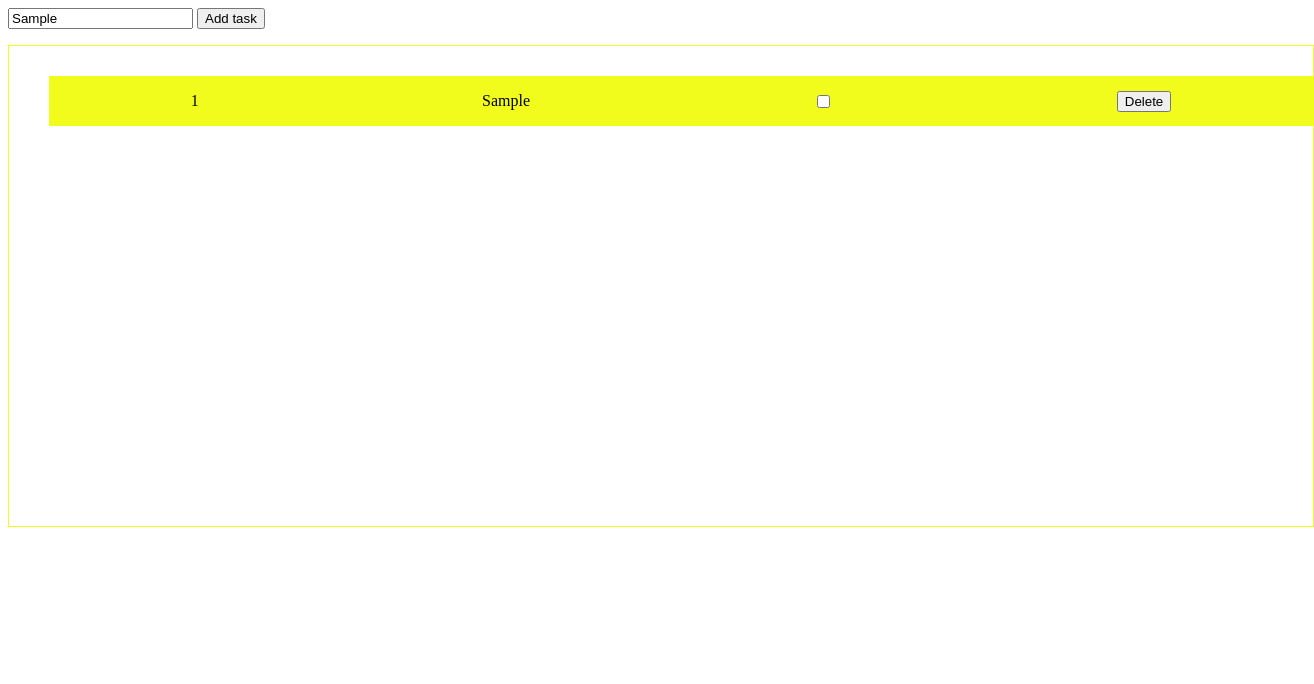
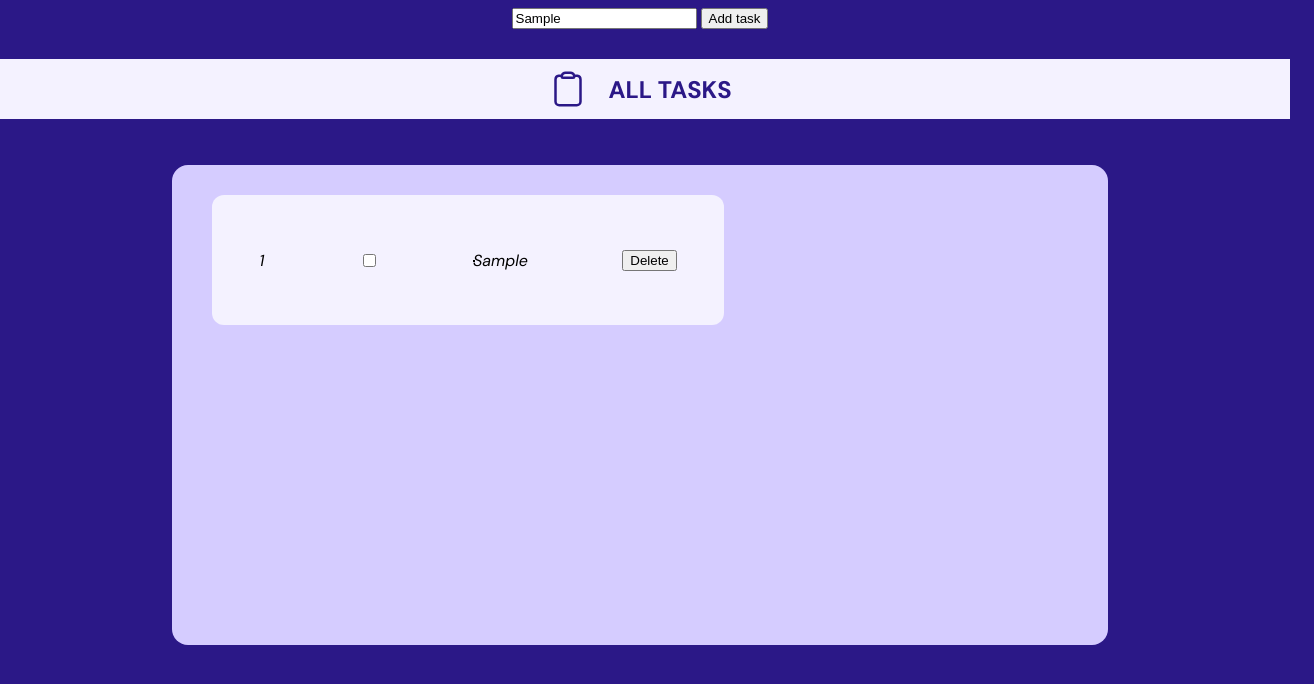
Before and after one commit to RadMaxim/Les3, a plain HTML site: page Les5Robo/index.html in a window 1280 px wide. Both pictures are taken after typing "Sample" into the empty fields and a click on the button "Add task". Shown: the whole page, 1314 px wide, since content can reach past the window. Drawn offline with Linux system fonts and the light colour scheme.

```diff
--- a/Les5Robo/index.html
+++ b/Les5Robo/index.html
@@ -16,7 +16,16 @@
             <input type="text" id="task_text" placeholder="Please, enter any task here">
             <button id="add">Add task</button>
         </section>
+        <div class="header_tasks">
+                    <img src="./icons/Icon.svg" alt="">
+                   <h2>All tasks</h2>
+                </div>
             <ul id="tasks">
+
+
+               <div class="empty">
+                <p>Empty</p>
+               </div>
 
             </ul>
     </main>
--- a/Les5Robo/index.js
+++ b/Les5Robo/index.js
@@ -23,8 +23,8 @@
         for (let index = 0; index < arr.length; index++) {
                 li+=`<li class="task_li">
                 <p class="numberTask">${index+1}</p>
-                <p class="task">${arr[index].text}</p>
-                <input type="checkbox" name="" id="">
+                <input id="index_${index}" type="checkbox" name="">
+                <label for="index_${index}" class="task">${arr[index].text}</label>
                 <button>Delete</button>
             </li>`;
         }
--- a/Les5Robo/index.scss
+++ b/Les5Robo/index.scss
@@ -1,24 +1,120 @@
+@mixin posElem(){
+    display: flex;
+    justify-content: start;
+    align-items: center;
+    flex-direction: column;
+}
+@mixin posElemCenter($gap){
+    display: flex;
+    justify-content: center;
+    align-items: center;
+    gap: $gap;
+}
+@font-face {
+    font-family: DMSansCursor;
+    src: url('./../fonts/DMSans-Italic-VariableFont_opsz\,wght.ttf');
+}
+@font-face {
+    font-family: DMSansBold;
+    src: url('./../fonts/DMSans-VariableFont_opsz\,wght.ttf');
+}
+p,span, li,label{
+    font-family: DMSansCursor;
+}
+h1,h2,h3{
+    font-family: DMSansBold;
+    text-transform: uppercase;
+}
 :root{
     --color-yellow: rgb(241, 252, 28);
     --color-black:black;
+    --color-back:#2B1887;
+    --list-back:#D5CCFF;
+    --card_color:#F4F2FF;
+    --heading-color:#2B1887;
+    --card-border:12px;
+    --list_border:16px;
+
+}
+body{
+
+    background-color: var(--color-back);
+    @include posElem();
+
+    main{
+        @include posElem();
+        gap: 30px;
+
+    }
 }
 
 ul{
+    position: relative;
+    text-align: center;
+    min-height: 60vh;
+    border-radius: var(--list_border);
     list-style-type: none;
+    background-color: var(--list-back);
+    width: 70vw;
+
+
     li{
         display: flex;
         justify-content: space-around;
         align-items: center;
-        background-color: rgb(241, 252, 28);
         margin-top: 30px;
+        background-color: var(--card_color);
+        width: 512px;
+        height: 130px;
+        border-radius: var(--card-border);
     }
 }
+.empty{
+    position: absolute;
+    top: 0;
+    left: 0;
+    width: 100%;
+    height: 100%;
+    display: none;
+
+}
+ul:not(li) .empty{
+    display: flex;
+    justify-content: center;
+    align-items: center;
+}
+label.task{
+    text-decoration: none;
+    transition:text-decoration 1s ease;
+    position: relative;
+    overflow: hidden;
+
+}
+label.task::after{
+    position: absolute;
+    content: "";
+    top: 50%;
+    left: -100%;
+    width: 100%;
+    height: 0.1px;
+    border: 1px solid black;
+    transition: left 0.5s ease;
+}
+
+input[type="checkbox"]:checked ~ label.task::after{
+    left: 0%;
 
 
+}
+.header_tasks{
+    background-color: var(--card_color);
+    padding: 10px;
+    width: 100vw;
 
-ul{
+    @include posElemCenter(20px);
+    h2{
+        color: #2B1887;
+        margin: 0;
+    }
 
-    min-height: 60vh;
-    width: 100%;
-    border: 1px solid var(--color-yellow);
 }
```
Also changed, not shown: Les5Robo/icons/Icon.svg (added), Les5Robo/index.css, fonts/DMSans-Italic-VariableFont_opsz,wght.ttf (added), fonts/DMSans-VariableFont_opsz,wght.ttf (added), 1 other file.
